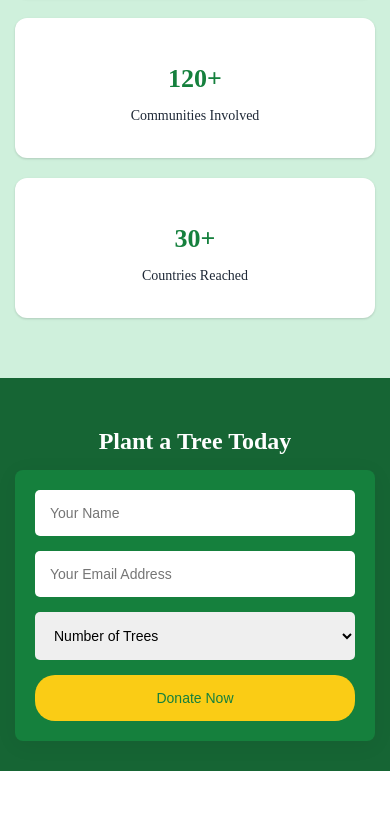
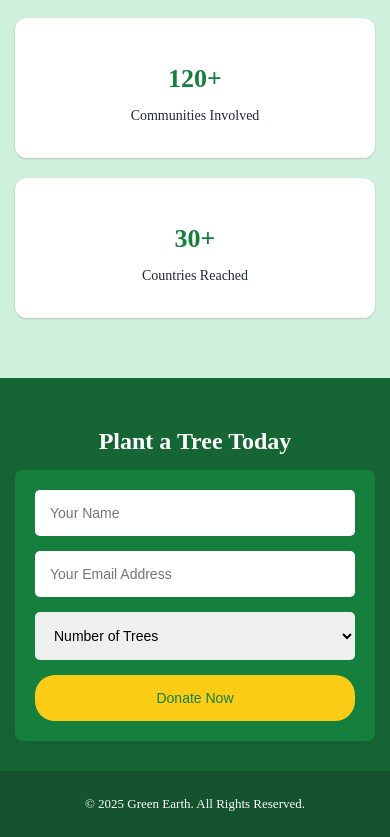
Before and after one commit to Ummahabibahabo/assignment-06-repository, a plain HTML site: page index.html in a window 390 px wide. Shown: the part 1935-2772 px from the top of the page. Before the commit the page ends 2706 px from the top, so only its background shows below. Drawn offline with Linux system fonts and the light colour scheme.

Commit message:
five commit

```diff
--- a/index.html
+++ b/index.html
@@ -105,6 +105,9 @@
         </form>
       </section>
     </main>
-    <footer></footer>
+    <!-- Footer Section -->
+    <footer class="site-footer">
+      <p>&copy; 2025 Green Earth. All Rights Reserved.</p>
+    </footer>
   </body>
 </html>
--- a/style.css
+++ b/style.css
@@ -194,6 +194,15 @@
   font-weight: 500;
   border: none;
 }
+/* Footer Styles */
+.site-footer {
+  background-color: rgba(20, 83, 45, 1);
+  color: rgba(255, 255, 255, 1);
+  text-align: center;
+  padding: 10px 0;
+  font-size: 16px;
+  font-weight: 400;
+}
 
 /* mobile responsive */
 @media (max-width: 576px) {
@@ -315,4 +324,9 @@
   .btn-donation {
     border-radius: 20px;
   }
+  /* footer-section */
+  .site-footer {
+    font-size: 13px;
+    padding: 12px 15px;
+  }
 }
```
